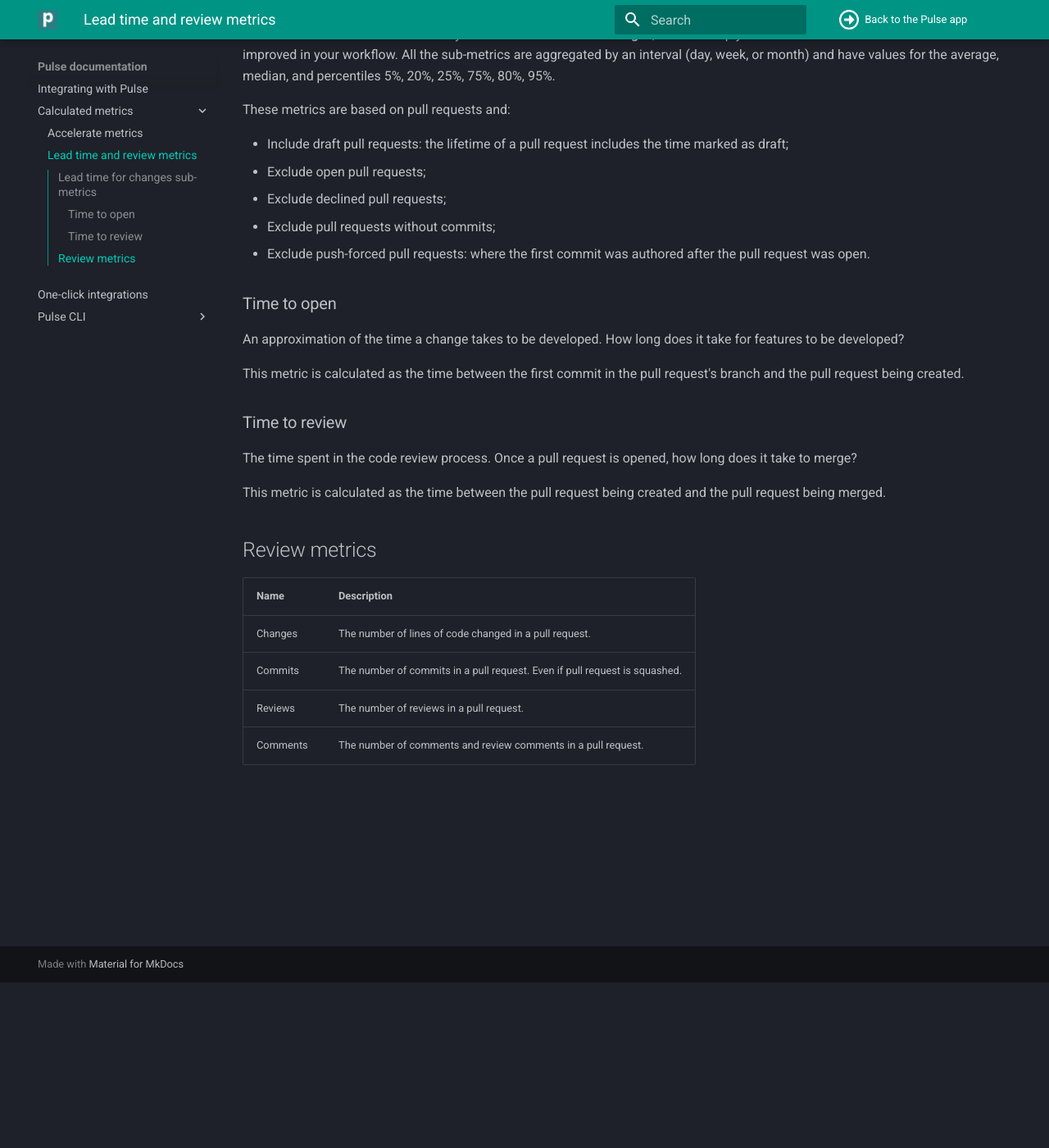
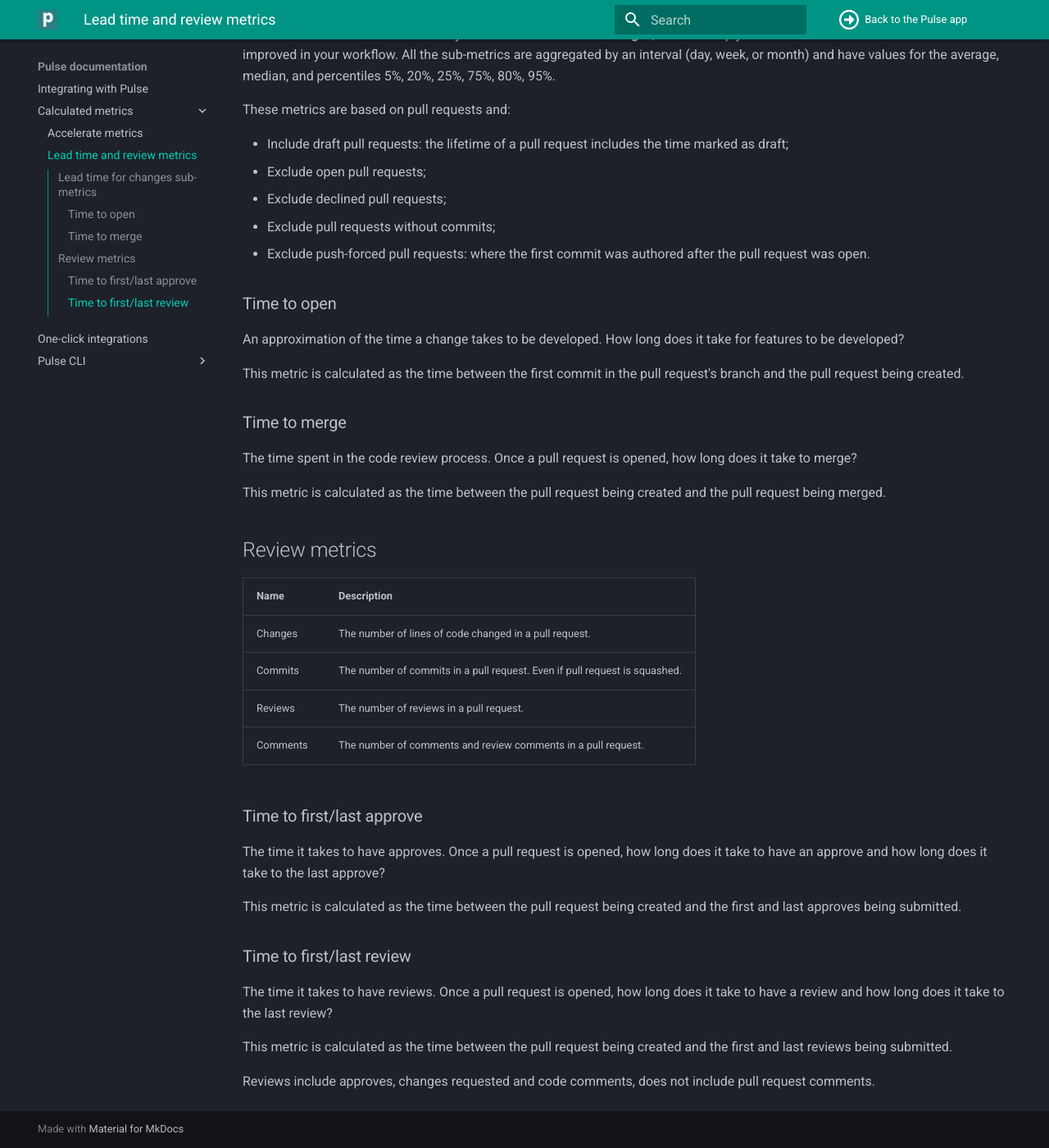
Before and after one commit to codacy/pulse-user-docs, an MkDocs documentation site: the page built from docs/metrics/lead-time-reviews.md, in a window 1280 px wide and 1400 px high, scrolled down 202 px. Shown: the whole window at 82% size. Built offline with MkDocs 1.6.1 and Material for MkDocs 9.7.7, drawn with Linux system fonts in a browser that asks for light colours.

Commit message:
feature: Add time to first/last approve/review

```diff
--- a/docs/metrics/lead-time-reviews.md
+++ b/docs/metrics/lead-time-reviews.md
@@ -18,7 +18,7 @@
 
 This metric is calculated as the time between the first commit in the pull request's branch and the pull request being created.
 
-### Time to review
+### Time to merge
 
 The time spent in the code review process. Once a pull request is opened, how long does it take to merge?
 
@@ -32,3 +32,17 @@
 | Commits  | The number of commits in a pull request. Even if pull request is squashed. |
 | Reviews  | The number of reviews in a pull request.                                   |
 | Comments | The number of comments and review comments in a pull request.              |
+
+### Time to first/last approve
+
+The time it takes to have approves. Once a pull request is opened, how long does it take to have an approve and how long does it take to the last approve?
+
+This metric is calculated as the time between the pull request being created and the first and last approves being submitted.
+
+### Time to first/last review
+
+The time it takes to have reviews. Once a pull request is opened, how long does it take to have a review and how long does it take to the last review?
+
+This metric is calculated as the time between the pull request being created and the first and last reviews being submitted.
+
+Reviews include approves, changes requested and code comments, does not include pull request comments.
--- a/docs/one-click-integrations.md
+++ b/docs/one-click-integrations.md
@@ -6,7 +6,7 @@
 
 Pulse integrates directly with GitHub to receive data about changes and deployments, necessary to calculate the metrics:
 
--   [Lead time for changes](metrics/accelerate.md#lead-time-for-changes) (including the sub-metrics [Time to open](metrics/lead-time-reviews.md#time-to-open) and [Time to review](metrics/lead-time-reviews.md#time-to-review))
+-   [Lead time for changes](metrics/accelerate.md#lead-time-for-changes) (including the sub-metrics [Time to open](metrics/lead-time-reviews.md#time-to-open) and [Time to review](metrics/lead-time-reviews.md#time-to-merge))
 -   [Deployment frequency](metrics/accelerate.md#deployment-frequency)
 
 ### Setting up the GitHub integration
```
